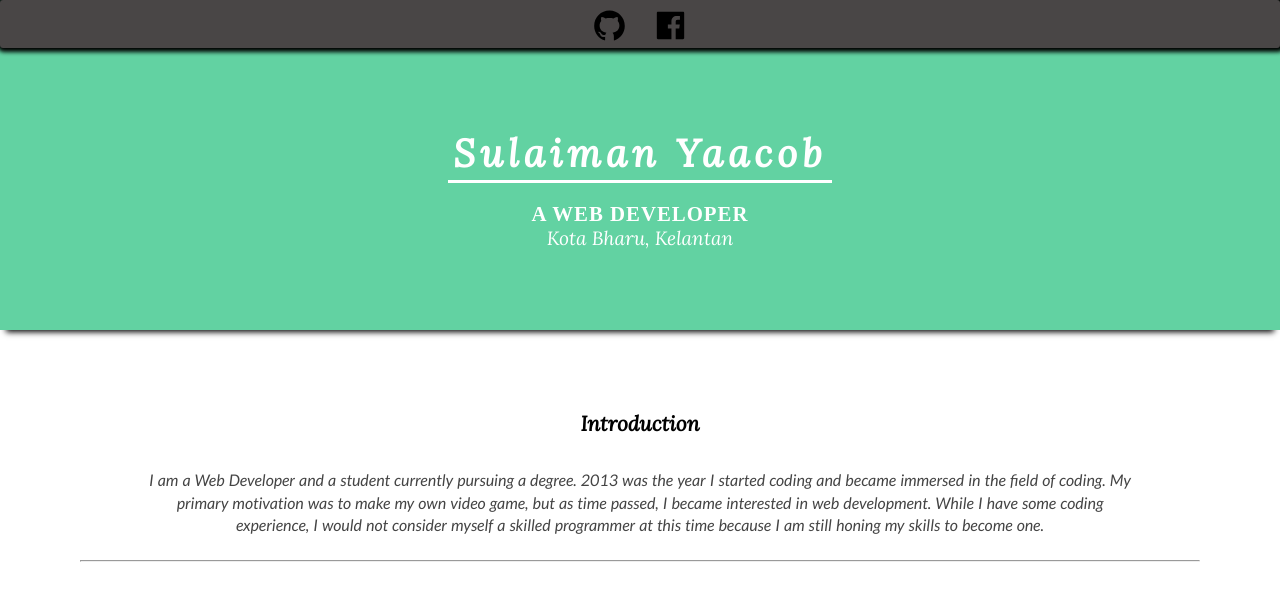
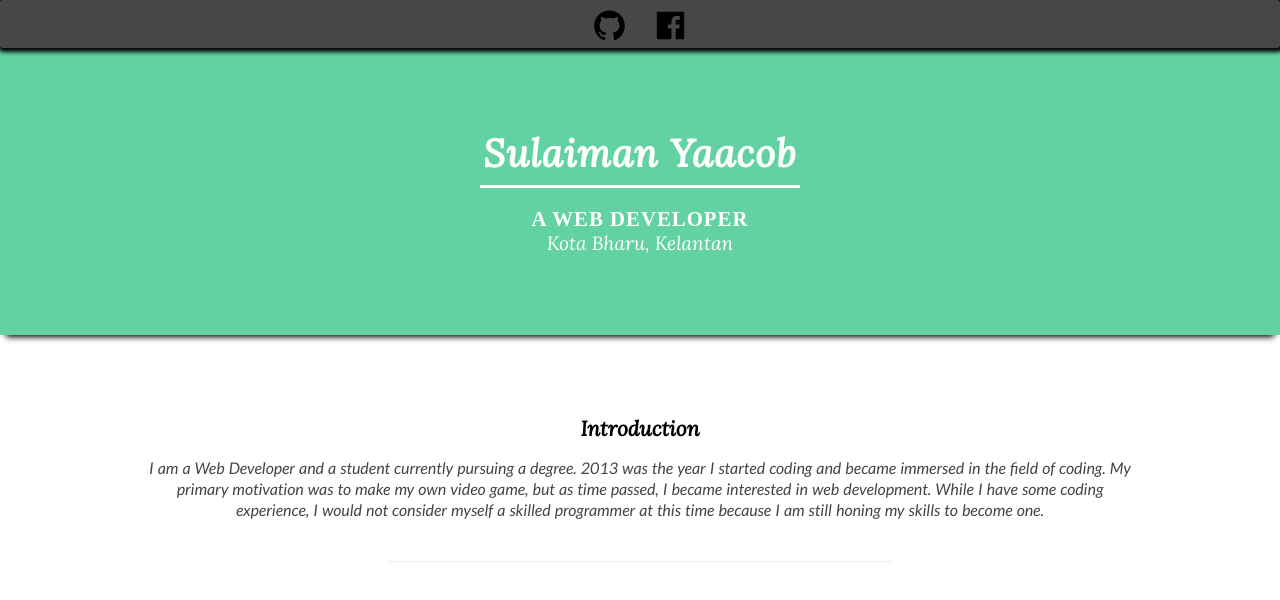
Before and after one commit to SulaimanYaacob/MyPortfolio, a React (Create React App) app: page / in a window 1280 px wide. Shown: the top 600 px of the page. Built offline with nearby package versions, Linux system fonts and the light colour scheme.

Commit message:
improved

```diff
--- a/src/components/Content/Content.js
+++ b/src/components/Content/Content.js
@@ -1,19 +1,25 @@
 import React from "react";
 import "./ContentStyle.css";
+import Zoom from "react-reveal/Zoom";
+import Jello from "react-reveal/Jello";
 
 function Content() {
   return (
     <div className="content">
-      <h3>Introduction</h3>
-      <p>
-        I am a Web Developer and a student currently pursuing a degree. 2013 was
-        the year I started coding and became immersed in the field of coding. My
-        primary motivation was to make my own video game, but as time passed, I
-        became interested in web development. While I have some coding
-        experience, I would not consider myself a skilled programmer at this
-        time because I am still honing my skills to become one.
-      </p>
-      <hr></hr>
+      <Zoom>
+        <h3>Introduction</h3>
+        <p>
+          I am a Web Developer and a student currently pursuing a degree. 2013
+          was the year I started coding and became immersed in the field of
+          coding. My primary motivation was to make my own video game, but as
+          time passed, I became interested in web development. While I have some
+          coding experience, I would not consider myself a skilled programmer at
+          this time because I am still honing my skills to become one.
+        </p>
+      </Zoom>
+      <Jello>
+        <hr></hr>
+      </Jello>
     </div>
   );
 }
--- a/src/components/Content/ContentStyle.css
+++ b/src/components/Content/ContentStyle.css
@@ -1,14 +1,13 @@
-@import url('https://fonts.googleapis.com/css2?family=Lato:ital,wght@0,300;1,400&display=swap');
+@import url("https://fonts.googleapis.com/css2?family=Lato:ital,wght@0,300;1,400&display=swap");
 
-.content{
+.content {
   padding: 5rem;
 }
 
-.content h3{
+.content h3 {
   margin: 0 0 1rem;
   font-family: "Lora";
   font-size: 1.3rem;
-    padding-bottom: 1rem;
 }
 
 .content p {
@@ -19,9 +18,16 @@
   font-style: italic;
   max-width: 1000px;
   word-spacing: 1px;
-    line-height: 1.4rem;
+  line-height: 1.3rem;
 }
 
 .content hr {
-
+  border-top: none;
+  border-left: none;
+  border-right: none;
+  border-width: 0.1rem;
+  max-width: 45%;
+  min-width: 25%;
+  margin-top: 1.5rem;
+  margin-bottom: 1.5rem;
 }
--- /dev/null
+++ b/src/components/Data/data.json
@@ -0,0 +1,6 @@
+[
+    {
+        "name": "//",
+        "period": "//"
+    }
+]
--- a/src/components/main/style.css
+++ b/src/components/main/style.css
@@ -1,6 +1,5 @@
-@import
-url('https://fonts.googleapis.com/css2?family=Lora:ital@1&display=swap');
-@import url('https://fonts.googleapis.com/css2?family=Lato&display=swap');
+@import url("https://fonts.googleapis.com/css2?family=Lora:ital@1&display=swap");
+@import url("https://fonts.googleapis.com/css2?family=Lato&display=swap");
 
 .primary {
   background-color: #62d2a2;
@@ -12,15 +11,15 @@ url('https://fonts.googleapis.com/css2?family=Lora:ital@1&display=swap');
 
 .primary h1 {
   padding: 3rem 0 0.1rem;
-  font-family: 'Lora', serif;
-  margin: 0;
-  letter-spacing: 5px;
+  font-family: "Lora", serif;
+  margin: 0 0 5px;
   color: white;
+  letter-spacing: 1px;
 }
 
 .primary hr {
-  width: 30%;
-  border-width: 3px 3px 3px;
+  width: 25%;
+  border-width: 3px;
   border-style: solid;
   border-right: none;
   border-left: none;
@@ -37,7 +36,6 @@ url('https://fonts.googleapis.com/css2?family=Lora:ital@1&display=swap');
   font-weight: bold;
   margin: 0;
   padding-top: 10px;
-
 }
 
 .location {
```
Lines whose indentation alone changed are shown as unchanged.
